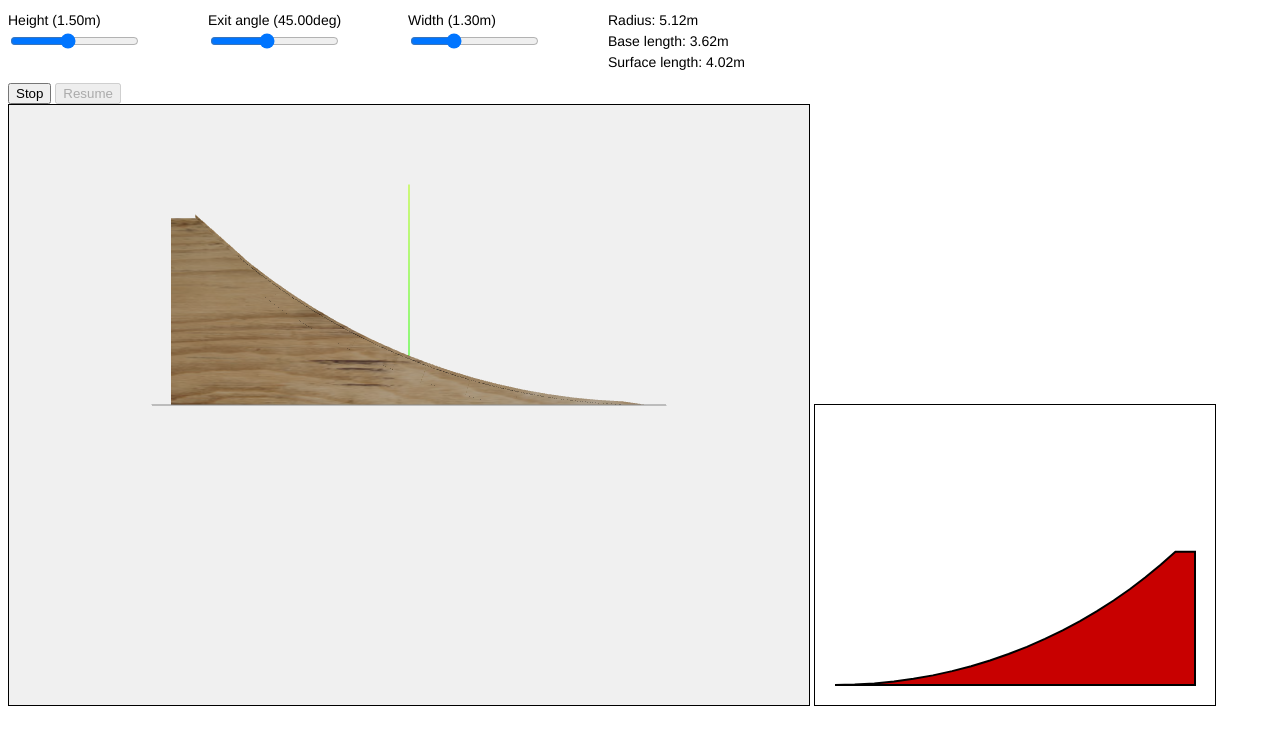
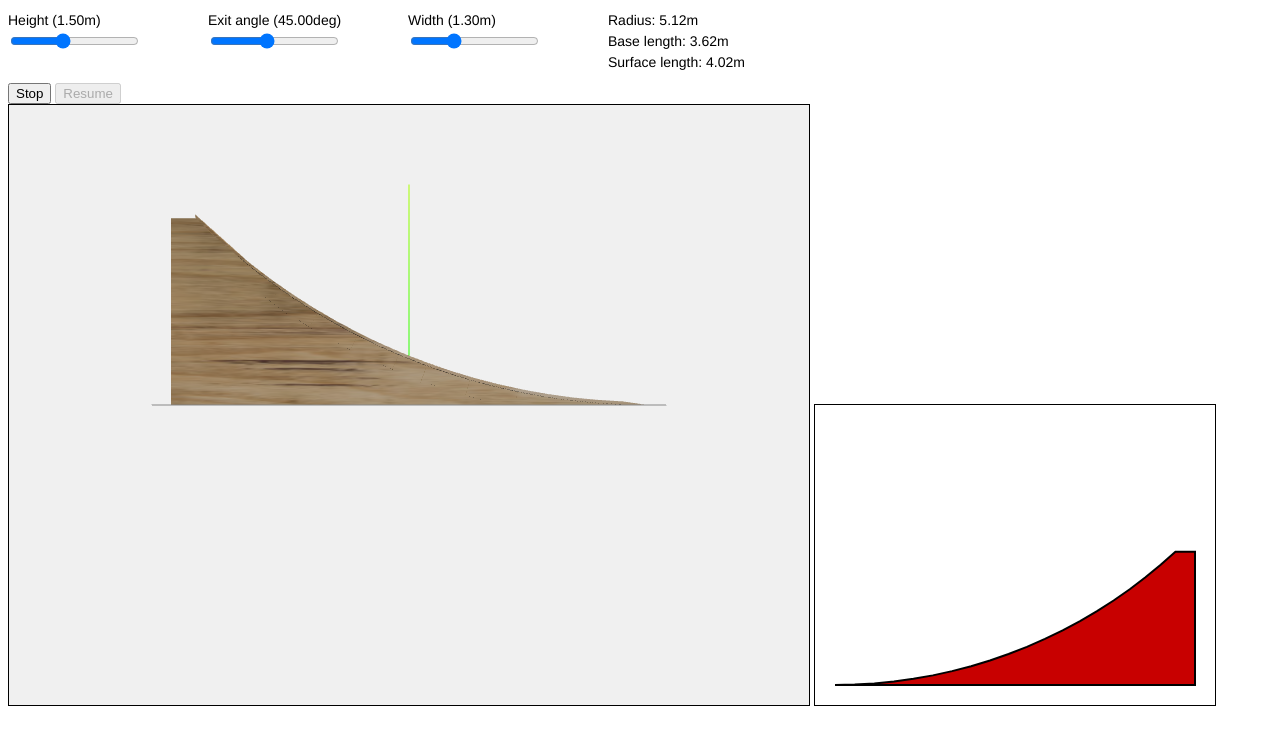
Before and after one commit to mikaelgramont/terraingen, a plain HTML site: page index.html in a window 1280 px wide. Drawn offline with Linux system fonts and the light colour scheme; animation ran at ten frames a second.

Commit message:
Got the UV mapping to work on the surface.

```diff
--- a/index.html
+++ b/index.html
@@ -8,7 +8,7 @@
     <div class="settings clearfix">
       <label class="settings-item">
         <span class="label-item">Height (<span id="height-label" class="update-on-change">0</span>m)</span>
-        <input id="height" class="value-item trigger-recalc" type="range" min="0.3" max="3" step="0.1" value="1.5">
+        <input id="height" class="value-item trigger-recalc" type="range" min="0.5" max="3" step="0.1" value="1.5">
       </label>
       <label class="settings-item">
         <span class="label-item">Exit angle (<span id="angle-label" class="update-on-change">0</span>deg)</span>
--- a/parts/surface.js
+++ b/parts/surface.js
@@ -54,8 +54,7 @@ Surface.prototype.buildGeometry = function(points, width) {
  		vertex.add(offset);
 	});
 
-	// This does not map the texture along the correct axes:
-	Utils.setupUVMapping(geometry);
+	Utils.setupUVMapping(geometry, 'z', 'y');
 
 	return geometry;
 };
--- a/utils.js
+++ b/utils.js
@@ -1,6 +1,6 @@
 var Utils = {};
 
-Utils.setupUVMapping = function(geometry) {
+Utils.setupUVMapping = function(geometry, u, v) {
 	// Compute the UV mapping:
 	// Go through all faces, and for each of their vertices,
 	// calculate a Vector2 whose components are within [0,1].
@@ -10,30 +10,37 @@ Utils.setupUVMapping = function(geometry) {
 	//	most likely by inspecting the normal of the face first, and doing
 	// a different calculation.
 
-	var maxX = -Infinity,
-		minX = Infinity,
-		maxY = -Infinity,
-		minY = Infinity,
-		rangeX = 0,
-		rangeY = 0;
+	if (typeof(u) == 'undefined') {
+		u = 'x';
+	}
+	if (typeof(v) == 'undefined') {
+		v = 'y';
+	}
+
+	var maxU = -Infinity,
+		minU = Infinity,
+		maxV = -Infinity,
+		minV = Infinity,
+		rangeU = 0,
+		rangeV = 0;
 
 	for (i = 0, l = geometry.vertices.length; i < l; i++) {
 
-		if (maxX < geometry.vertices[i].x) {
-			maxX = geometry.vertices[i].x;
+		if (maxU < geometry.vertices[i][u]) {
+			maxU = geometry.vertices[i][u];
 		}
-		if (maxY < geometry.vertices[i].y) {
-			maxY = geometry.vertices[i].y;
+		if (maxV < geometry.vertices[i][v]) {
+			maxV = geometry.vertices[i][v];
 		}
-		if (minX > geometry.vertices[i].x) {
-			minX = geometry.vertices[i].x;
+		if (minU > geometry.vertices[i][u]) {
+			minU = geometry.vertices[i][u];
 		}
-		if (minY > geometry.vertices[i].y) {
-			minY = geometry.vertices[i].y;
+		if (minV > geometry.vertices[i][v]) {
+			minV = geometry.vertices[i][v];
 		}
 	}
-	rangeX = maxX - minX;
-	rangeY = maxY - minY;
+	rangeU = maxU - minU;
+	rangeV = maxV - minV;
 
 	geometry.faceVertexUvs = [[]];
 	for (i = 0, l = geometry.faces.length; i < l; i++) {
@@ -44,7 +51,7 @@ Utils.setupUVMapping = function(geometry) {
 			geometry.vertices[face.c]
 		];
 		var mappedVertices = vertices.map(function(vertex) {
-			return new THREE.Vector2(vertex.x / rangeX, vertex.y / rangeY);
+			return new THREE.Vector2((vertex[u] + rangeU / 2) / (2 * rangeU), vertex[v] / rangeV);
 		});
 	    geometry.faceVertexUvs[0].push(mappedVertices);
 	}
```
Also changed, not shown: notes.txt.
